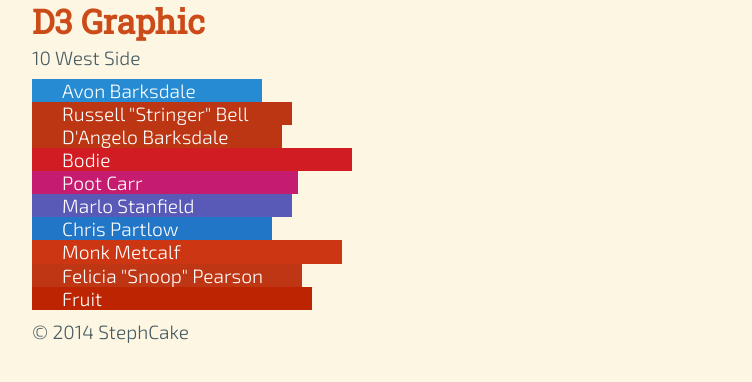
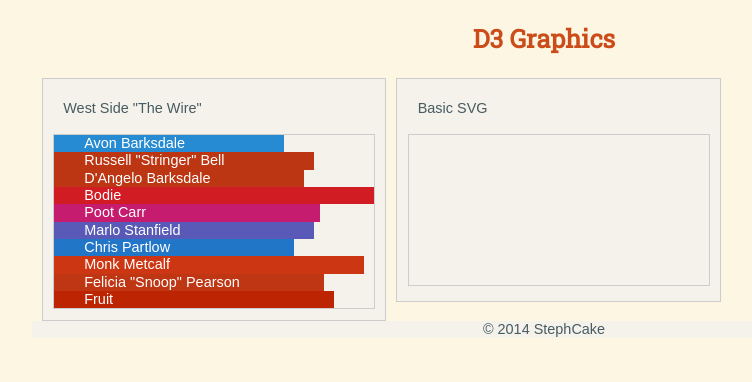
Before and after one commit to Stevo5o/D3-JavaScript-SVG, a plain HTML site: page 00-BasicD3/index.html in a window 1280 px wide. Shown: the whole page, without its empty margins (96-848 px from the left). Drawn offline with Linux system fonts and the light colour scheme.

Commit message:
Basic SVG

```diff
--- a/00-BasicD3/index.html
+++ b/00-BasicD3/index.html
@@ -10,12 +10,19 @@
    </head>
    <body>
       <header>
-         <h1>D3 Graphic</h1>
+         <h1>D3 Graphics</h1>
       </header>
       <main>
-      <p>10 West Side</p>
+      <div class="panel">
+      <p>West Side "The Wire"</p>
       <section id="chart">
       </section>
+      </div>
+      <div class="panel">
+      <p>Basic SVG</p>
+      <svg id="chart2">
+      </svg>
+      </div>
       </main>
       <footer>
          <p>&copy; 2014 StephCake</p>
--- a/00-BasicD3/style.css
+++ b/00-BasicD3/style.css
@@ -1,3 +1,49 @@
+body,html
+{
+   margin: 0;
+   padding: 0;
+   font-family: "Arial", sans-serif;
+   font-size: 0.95em;
+   text-align: center;
+}
+
+h1
+{
+   padding:2%;
+}
+.panel
+{
+   background-color: #F5F2EB;
+   border: 1px solid #CCC;
+   float:left;
+   margin-left: 10px;
+   text-align: left;
+   padding: 1%;
+}
+
+.panel p {
+   padding: 10px;
+}
+
+footer
+{
+   clear:both;
+   background-color: #F5F2EB;
+   margin-top: 16%;
+   position: relative;
+}
+
+#chart
+{
+   border: 1px solid #CCC;
+}
+
+#chart2
+{
+   background-color: #F5F2EB;
+   border: 1px solid #CCC;
+}
+
 .highlight
 {
 	color: #C64C6F;
```
Also changed, not shown: 05-BarChart/script.js (+0 -51 lines).
